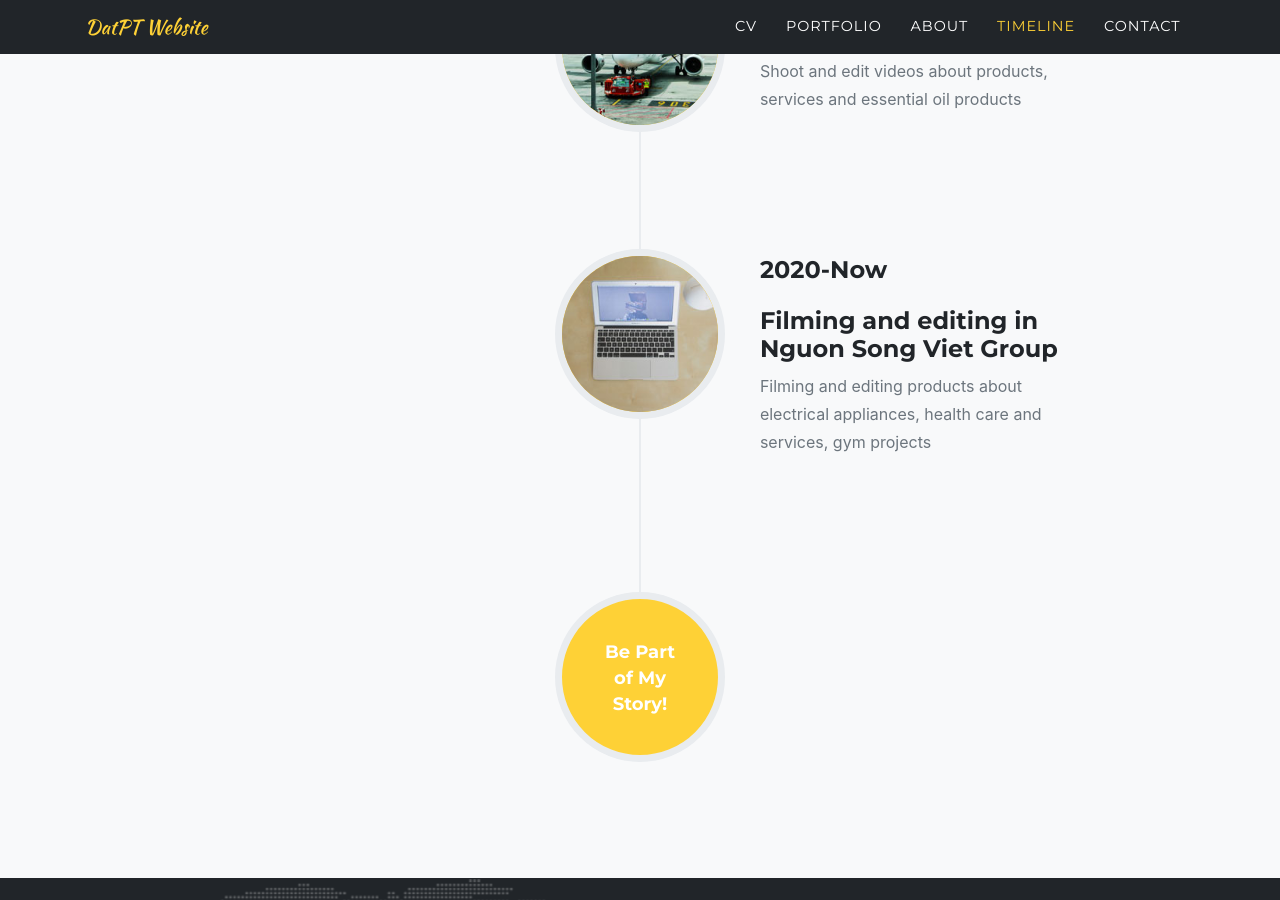
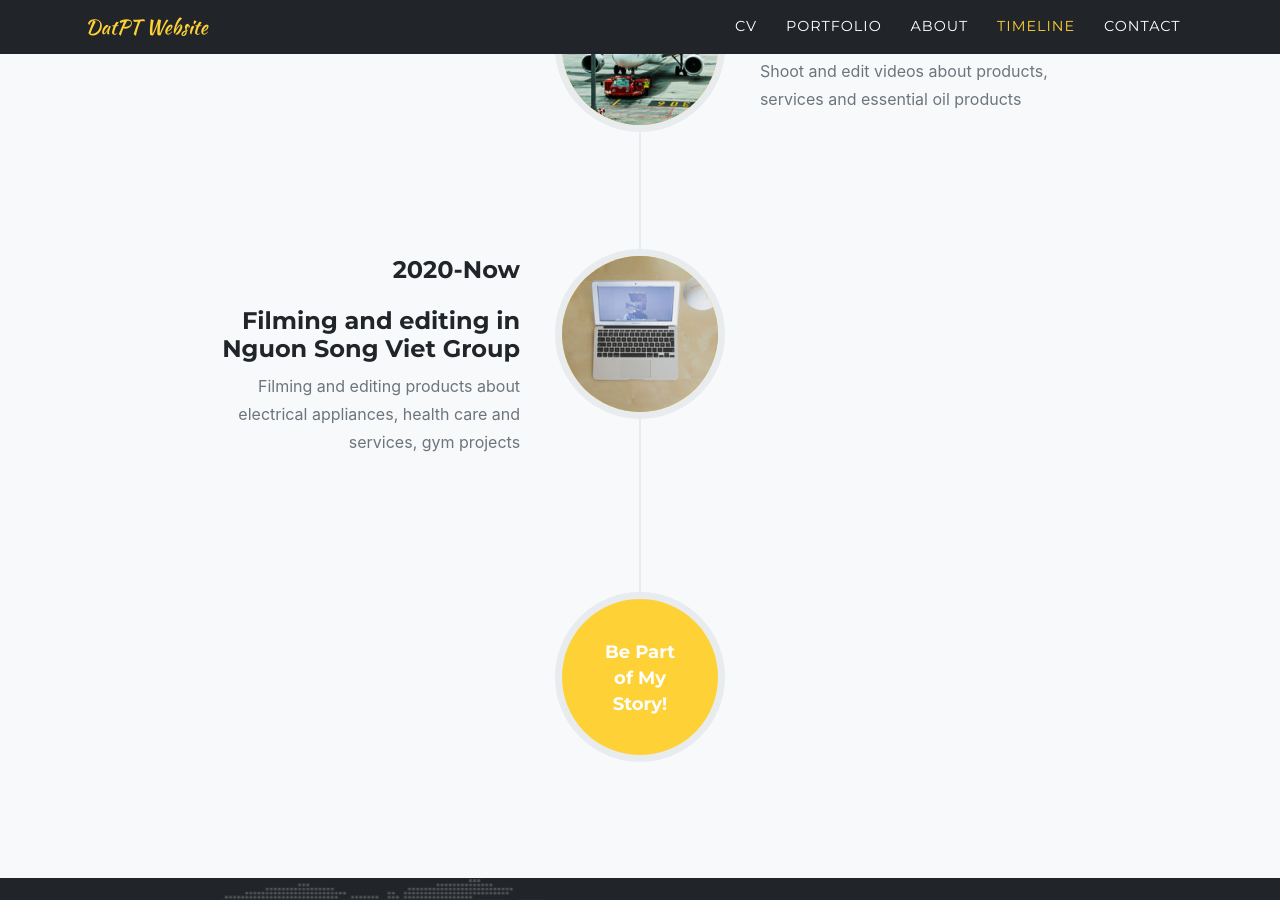
Before and after one commit to datpt-pro/datpt-pro.github.io, a Jekyll site: the page built from index.md, in a window 1280 px wide and 900 px high, scrolled down 2668 px. Built offline with Jekyll 4.4.1, drawn with Linux system fonts in a browser that asks for light colours; some web fonts are replaced.

Commit message:
Update sitetext.yml

```diff
--- a/_data/sitetext.yml
+++ b/_data/sitetext.yml
@@ -42,9 +42,8 @@ en: &DEFAULT_EN
         year: "2020-Now"
         desc: "Filming and editing products about electrical appliances, health care and services, gym projects"
         image: assets/img/timeline/3.jpg
-        alt: left
+        alt:
         # you can enforce the alignment
-        align: right
     end: "Be Part <br> of My <br> Story!"
 
   about:
@@ -65,7 +64,7 @@ en: &DEFAULT_EN
       - url: https://www.linkedin.com/in/datpt-pro/
         icon: "fab fa-linkedin-in"
       - url: http://zaloapp.com/qr/p/13fm508t9y989
-        icon: "fab fa-phone-f"
+        icon: "fas fa-phone-alt"
 en-US:
   <<: *DEFAULT_EN
 en-CA:
```
